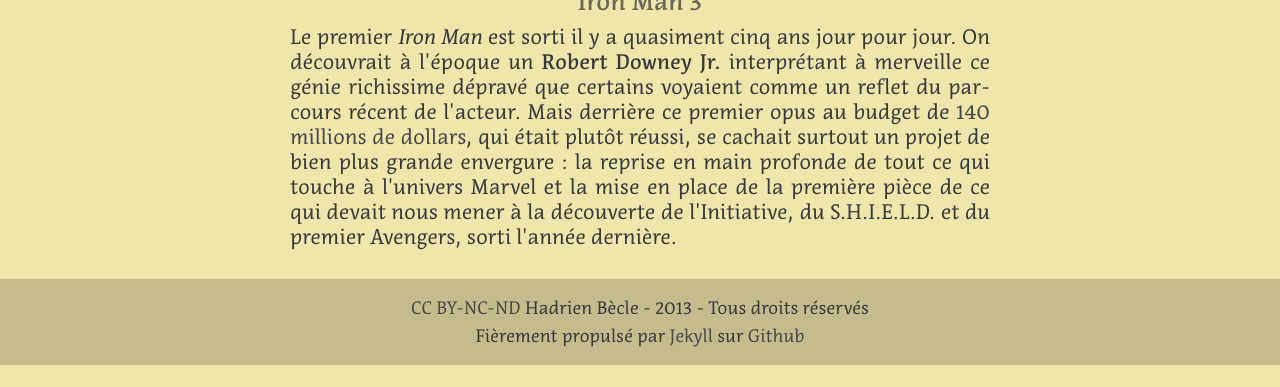
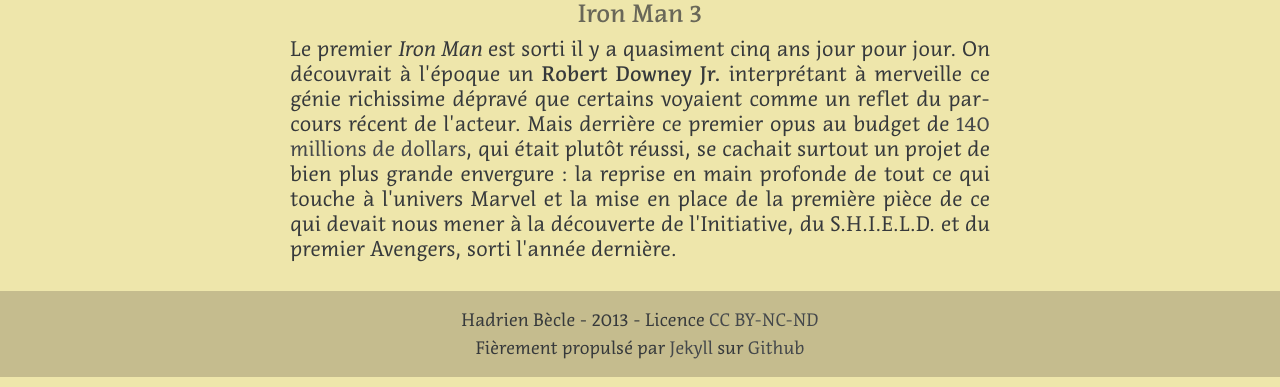
Before and after one commit to jaimecritiquer/jaimecritiquer.github.io, a Jekyll site: the page built from index.md, in a window 1280 px wide, cut to the strip 513-900 px from the top of the page. Built offline with Jekyll 4.4.1, drawn with Linux system fonts in a browser that asks for light colours; Markdown is read by kramdown in place of the engine named in the settings.

Commit message:
bien plus propre

```diff
--- a/_layouts/default.html
+++ b/_layouts/default.html
@@ -93,10 +93,11 @@ font-style:normal;font-weight:500;
 		text-align: center;
 	}
 	header h1 {
-		font-size: 58px;
+		font-size: 65px;
 	}
 	header h2 {
 		font-size: 25px;
+		margin-top: 5px;
 	}
 	footer {
 		padding: 10px;
@@ -162,7 +163,7 @@ font-style:normal;font-weight:500;
 		<p>{{ mcontent }}<p></div>
 
 	<footer>
-		<p><a rel="license" href="http://creativecommons.org/licenses/by-nc-nd/3.0/fr/" title="Licence Creative Commons Attribution - Pas d’Utilisation Commerciale - Pas de Modification 3.0">CC BY-NC-ND</a> Hadrien Bècle - 2013 - Tous droits réservés</p>
+		<p>Hadrien Bècle - 2013 - Licence <a rel="license" href="http://creativecommons.org/licenses/by-nc-nd/3.0/fr/" title="Licence Creative Commons Attribution - Pas d’Utilisation Commerciale - Pas de Modification 3.0">CC BY-NC-ND</a></p>
 		<p>Fièrement propulsé par <a href="http://jekyllrb.com/" title="Jekyll is a blog-aware, static site generator in Ruby" rel="generator">Jekyll</a> sur <a href="https://github.com/jaimecritiquer/jaimecritiquer.github.com" title="GitHub is the best place to share code with friends, co-workers, classmates, and complete strangers" rel="generator">Github</a></p>
 	</footer>
 </body>
```
